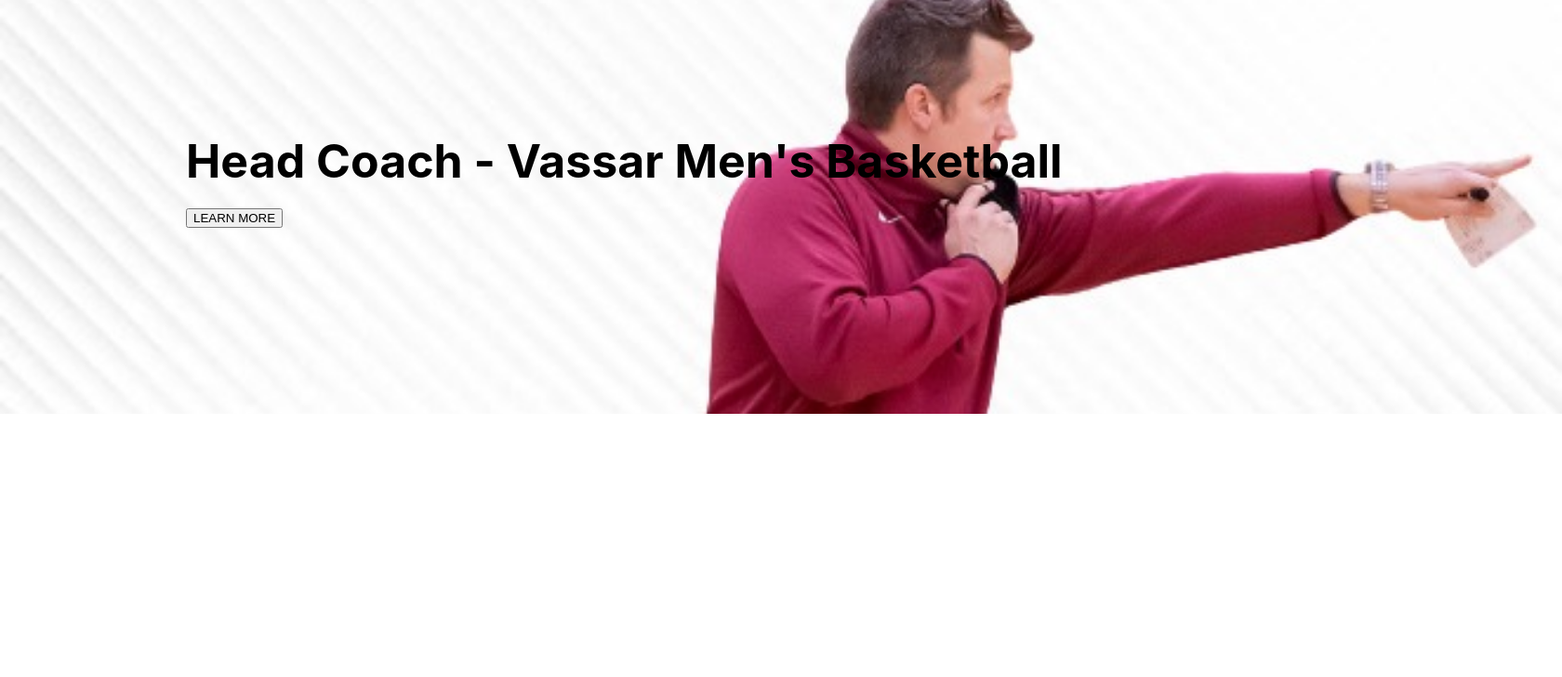
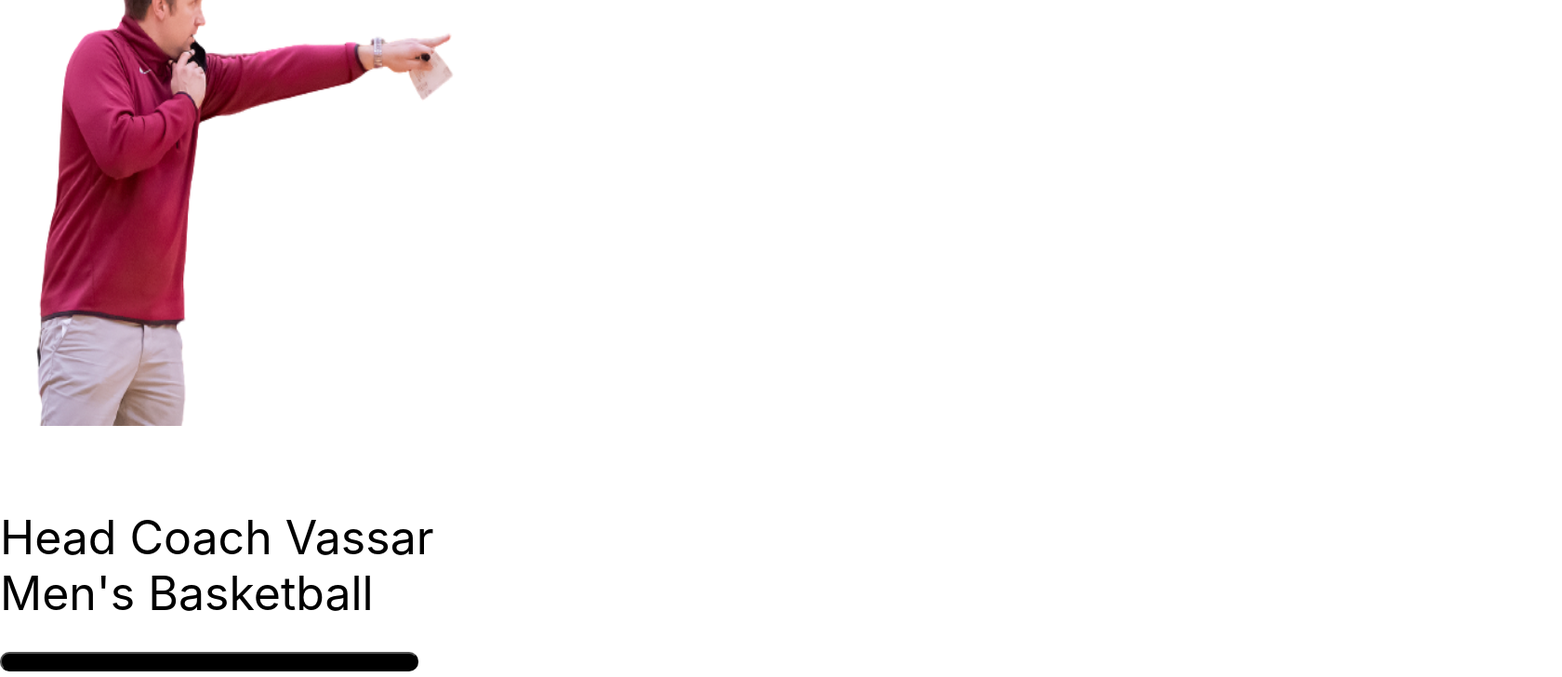
Before and after one commit to willemnielsen/coach_mee_website, a React (Create React App) app: page / in a window 1280 px wide. Shown: the part 147-875 px from the top of the page at 93% size, 1680 px wide, since content can reach past the window. Before the commit the page ends 800 px from the top, so only its background shows below. Built offline with nearby package versions, Linux system fonts and the light colour scheme; the HTML template or start-up script is replaced by a standard one.

Commit message:
Updated design of herosection

```diff
--- a/package.json
+++ b/package.json
@@ -7,14 +7,18 @@
     "@testing-library/react": "^13.4.0",
     "@testing-library/user-event": "^13.5.0",
     "bootstrap": "^3.4.1",
+    "cors": "^2.8.5",
+    "express": "^4.18.2",
     "formik": "^2.2.9",
     "node-sass": "^7.0.3",
+    "nodemailer": "^6.9.0",
     "react": "^18.2.0",
     "react-bootstrap": "^2.7.0",
     "react-dom": "^18.2.0",
     "react-router-dom": "^6.7.0",
     "react-scripts": "5.0.1",
-    "web-vitals": "^2.1.4"
+    "web-vitals": "^2.1.4",
+    "yup": "^0.32.11"
   },
   "scripts": {
     "start": "react-scripts start",
--- a/src/App.js
+++ b/src/App.js
@@ -1,6 +1,7 @@
 import { BrowserRouter as Router, Routes, Route } from 'react-router-dom';
 import { useEffect } from 'react';
 import Home from './components/pages/Home';
+import Register from './components/pages/Register';
 import './App.css';
 
 
@@ -12,6 +13,7 @@
       <Router className='app'>
         <Routes>
           <Route path='/' element={<Home />} />
+          <Route path='/register' element={<Register />} />
           {/* <Route path='/' element={<Home />} />
           <Route path='/' element={<Home />} />
           <Route path='/' element={<Home />} /> */}
--- a/src/components/HeroSection.css
+++ b/src/components/HeroSection.css
@@ -1,22 +1,104 @@
 #hero-section {
-  background: url('../../public/images/point4.jpeg') top/cover no-repeat;
-  /* background-color: aqua; */
-  position: relative;
-  top: 50px;
+  position: absolute;
+  /* background-color: lightblue; */
+  left: 0px;
+  top: 55px;
   width: 100%;
-  padding: 200px;
-  text-align: left;
-  z-index: -1;
-  /* border-color: black;
-  border-style: solid; */
-
+  height: 80%;
+  /* padding: 100px; */
+  /* margin: 50px; */
+  /* margin-right: 100px; */
+  /* background-image: url('../../public/images/pointing2.png'); */
+  /* background-repeat: no-repeat;
+  background-size: 1500px 100%; */
+  /* background-position: -50px 0px; */
+  /* left: 0;
+  bottom: 0;
+  border: 2px solid;
+  color: pink;
+  resize: both;
+  overflow: scroll; */
 }
 
-.title {
-  position: relative;
-  top: 80%;
+@media (max-width: 768px) {
+  #hero-section {
+    height: 87.5%;
+  }
+}
+
+@media (max-width: 576px) {
+  #hero-section {
+    height: 92.5%;
+  }
+}
+
+
+.other {
+  background-image: url('../../public/images/point6.png');
+  background-repeat: no-repeat;
+  background-size: 1300px 100%;
+  background-position: -150px 0px;
+  position: absolute;
+  background-color: blue;
+  left: 0px;
+  top: 50px;
+  height: 600px;
+  width: 100%;
+}
+
+#title {
+  bottom: 5%;
+  /* border: 2px solid; */
   font-size: 50px;
-  font-weight: 700;
+  font-weight: 400;
   color: black;
   margin-bottom: 20px;
+  z-index: 1;
+  line-height: 1.2;
+  height: 30%;
+  text-align: left;
+  justify-content: bottom-center;
+  max-width: 500px;
 }
+
+#image {
+  /* border: 2px solid; */
+  height: 70%;
+  background-image: url('../../public/images/pointing2.png') ;
+  background-repeat: no-repeat;
+  background-size: 800px 550px;
+  background-position: -300px 0px;
+}
+
+.row {
+  margin-left: 0px;
+}
+
+
+@media (min-width: 768px) {
+  #title {
+    height: fit-content;
+  }
+}
+
+@media (min-width: 768px) {
+  #image {
+    height: 100%;
+  }
+}
+
+#title-text {
+  border: 2px solid;
+  font: 400 "Roboto", sans-serif;
+  color: black;
+  /* position: inherit; */
+  top: 300px;
+  line-height: normal;
+}
+
+.hero-button {
+  border-radius: 10px;
+  background-color: black;
+  margin-top: 20px;
+  width: 90%
+}
--- a/src/components/HeroSection.js
+++ b/src/components/HeroSection.js
@@ -1,19 +1,33 @@
 import React, { Component } from 'react'
-import { Container } from 'react-bootstrap';
-import Button from 'react-bootstrap/Button';
+import { Container, Row, Col, Button } from 'react-bootstrap';
 import './HeroSection.css'
 
 export default class HeroSection extends Component {
   render() {
     return (
-      <Container id='hero-section'>
-        <div className='title'>
-            Head Coach - Vassar Men's Basketball
+      <>
+
+        <Container id='hero-section-container' fluid>
+          <Row id='hero-section' className="align-items-end">
+            <Col id='image' md={{ span: 7, order: 2 }}>
+            </Col>
+            <Col id='title' md={{ span: 5, order: 1 }} >
+              <Row>Head Coach Vassar Men's Basketball</Row>
+              <Row>
+                <Button className='hero-button'>ABOUT ME</Button>
+              </Row>
+            </Col>
+          </Row>
+        </Container>
+        {/* <div className='title'>
+              Vassar Men's Basketball Head Coach
         </div>
-        <a href='/'>
+        <div className='other'>
+        </div> */}
+        {/* <a href='/'>
             <Button>LEARN MORE</Button>
-        </a>
-      </Container>
+        </a> */}
+      </>
     )
   }
 }
--- /dev/null
+++ b/src/components/pages/Register.js
@@ -0,0 +1,13 @@
+import React, { Component } from 'react'
+import { SignUpForm } from '../../constants.js';
+
+export default class Register extends Component {
+  render() {
+    return (
+        <>
+            <h1>Register</h1>
+            <SignUpForm/>
+        </>
+    )
+  }
+}
--- /dev/null
+++ b/src/constants.js
@@ -0,0 +1,73 @@
+import { Formik, Form, useField } from 'formik';
+import * as Yup from 'yup';
+
+const MyTextInput = ({ label, ...props }) => {
+    // useField() returns [formik.getFieldProps(), formik.getFieldMeta()]
+    // which we can spread on <input>. We can use field meta to show an error
+    // message if the field is invalid and it has been touched (i.e. visited)
+    const [field, meta] = useField(props);
+    return (
+      <>
+        <label htmlFor={props.id || props.name}>{label}</label>
+        <input className="text-input" {...field} {...props} />
+        {meta.touched && meta.error ? (
+          <div className="error">{meta.error}</div>
+        ) : null}
+      </>
+    );
+  };
+
+export const SignUpForm = () => {
+    return (
+    <>
+        <Formik
+            initialValues={{
+                fullName: '',
+                email: '',
+            }}
+            validationSchema={Yup.object({
+                fullName: Yup.string()
+                    .max(50, 'Must be 50 characters or less')
+                    .required('Required'),
+                email: Yup.string()
+                    .email('Invalid email address')
+                    .required('Required'),
+            })}
+
+            onSubmit={async (values, { setSubmitting }) => {
+                let response = await fetch("http://localhost:5000/", {
+                    method: "POST",
+                    headers: {
+                        "Content-Type": "application/json;charset=utf-8",
+                    },
+                    body: JSON.stringify(values),
+                });
+                let result = await response.json();
+                alert(result.status);
+                setTimeout(() => {
+                    alert(JSON.stringify(values, null, 2));
+                    setSubmitting(false);
+                }, 400);
+            }}
+        >
+            {({ isSubmitting }) => (
+                <Form>
+                    <MyTextInput
+                        label="Full Name"
+                        name="fullName"
+                        type="text"
+                        placeholder="Jane"
+                    />
+                    <MyTextInput
+                        label="Email Address"
+                        name="email"
+                        type="email"
+                        placeholder="jane@formik.com"
+                    />
+                    <button type="submit" disabled={isSubmitting}>Submit</button>
+                </Form>
+            )}
+        </Formik>
+    </>
+    );
+};
```
Also changed, not shown: src/server.js (added, +45 -0 lines), public/images/point6.png (added), src/components/pages/Events.css (added), src/components/pages/Events.js (added), src/components/pages/Register.css (added), 1 other file (tests, documents, lock files or other folders).
